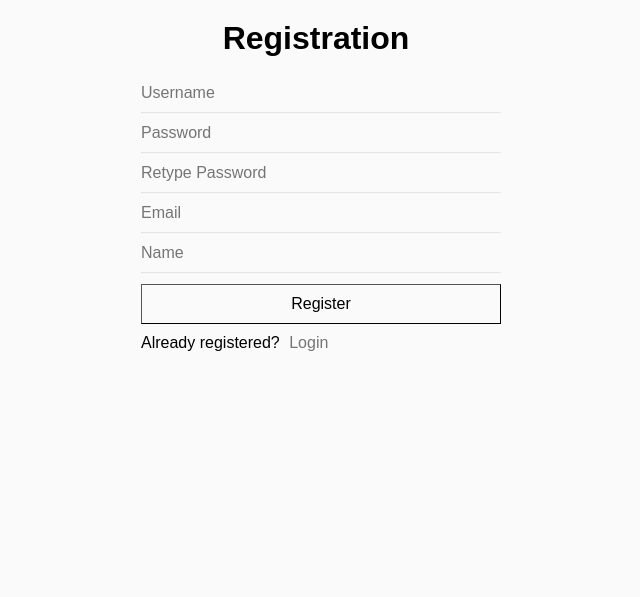
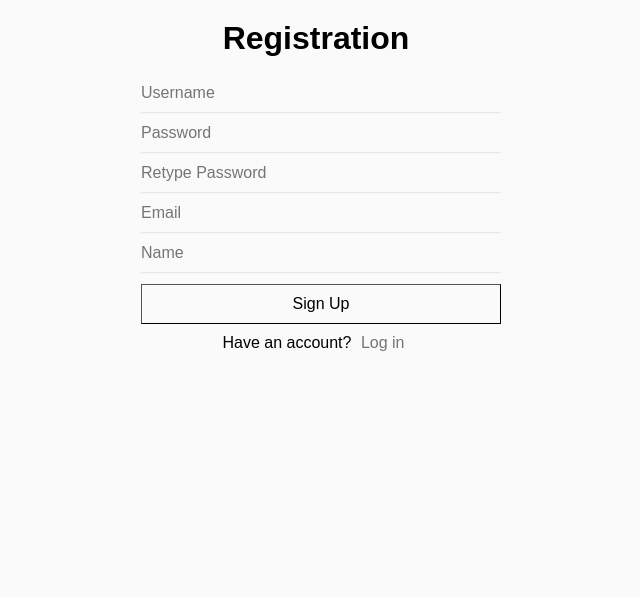
Before and after one commit to rizky/camagru, a PHP site: page /account/register in a window 1280 px wide. Shown: the part 71-668 px from the top of the page, without its empty margins (324-964 px from the left). Run offline with PHP 8.4, Linux system fonts and the light colour scheme; some libraries are stand-ins or nearby versions.

Commit message:
Fix style

```diff
--- a/app/views/account/login.html
+++ b/app/views/account/login.html
@@ -1,7 +1,7 @@
 {TEMPLATE}templates/layout{END}
 {#SCRIPT}{#END}
 {#BODY}
-<div>
+<div class="forms">
 	<h1>Login</h1>
 	<form action='/account/login' method='POST'>
 		<input type='text' name='username' placeholder='Username' value='{{post.username}}'>
@@ -9,7 +9,8 @@
 		<input type='password' name='password' placeholder='Password' value=''>
 		<hr>
 		<button type='submit'>Login</button>
-		<p>Have not registered? <a href='/account/register'>Register here</a></p>
+		<a href='/account/register'>Forgot password?</a>
+		<div>Don't have an account? <a href='/account/register'>Sign Up</a></div>
 	</form>
 </div>
 {#END}
--- a/app/views/account/register.html
+++ b/app/views/account/register.html
@@ -1,7 +1,7 @@
 {TEMPLATE}templates/layout{END}
 {#SCRIPT}{#END}
 {#BODY}
-<div>
+<div class="forms">
 	<h1>Registration</h1>
 	<form action='/account/register' method='POST'>
 		<input type='text' name='username' placeholder='Username' value='{{post.username}}'>
@@ -14,10 +14,10 @@
 		<hr>
 		<input type='text' name='name' placeholder='Name' value='{{post.name}}'>
 		<hr>
-		<button type='submit'>Register</button>
+		<button type='submit'>Sign Up</button>
 		<input type='hidden' name='from' value='register'>
 		<input type='hidden' name='success' value='login'>
-		<p>Already registered? <a href='/account/login'>Login</a></p>
+		<p>Have an account? <a href='/account/login'>Log in</a></p>
 		{#INCLUDE:account/_errors}
 	</form>
 </div>
--- a/css/main.css
+++ b/css/main.css
@@ -48,12 +48,12 @@ main form {
 	width: 360px;
 }
 
-main h1 {
-	text-align: center;
+main form * {
+	margin: 5px;
 }
 
-main form * {
-    margin: 5px;
+main .forms {
+	text-align: center;
 }
 
 input {
```
